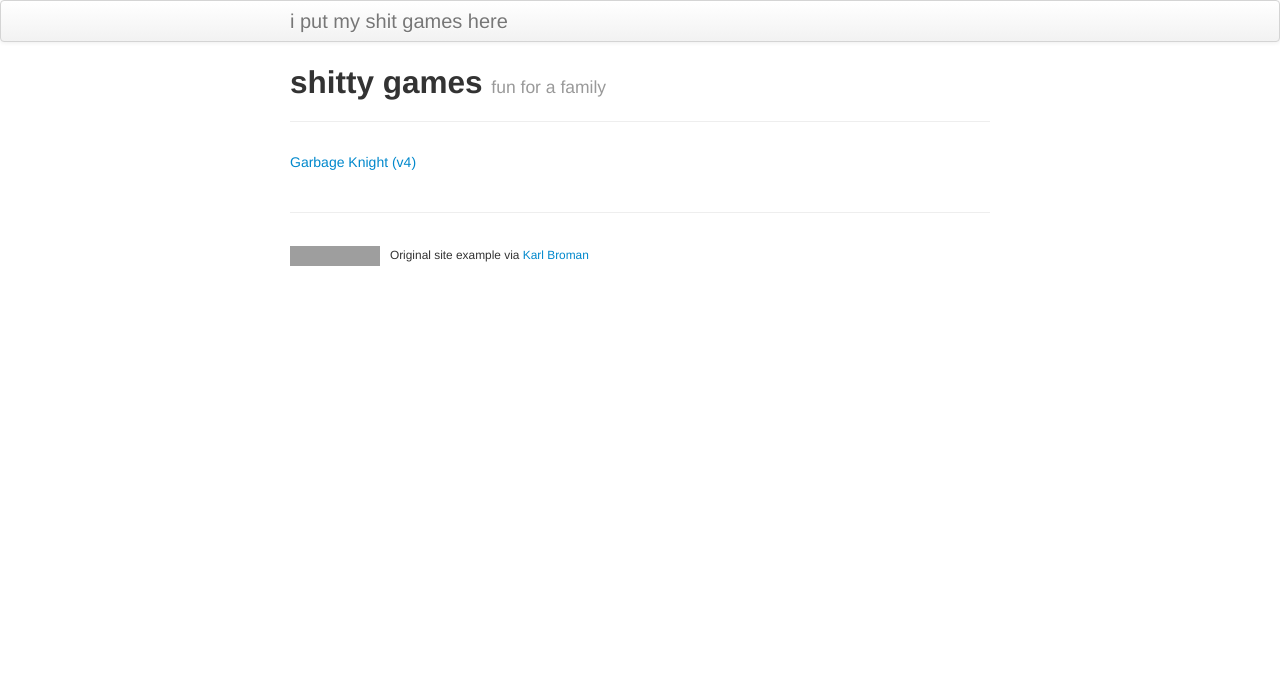
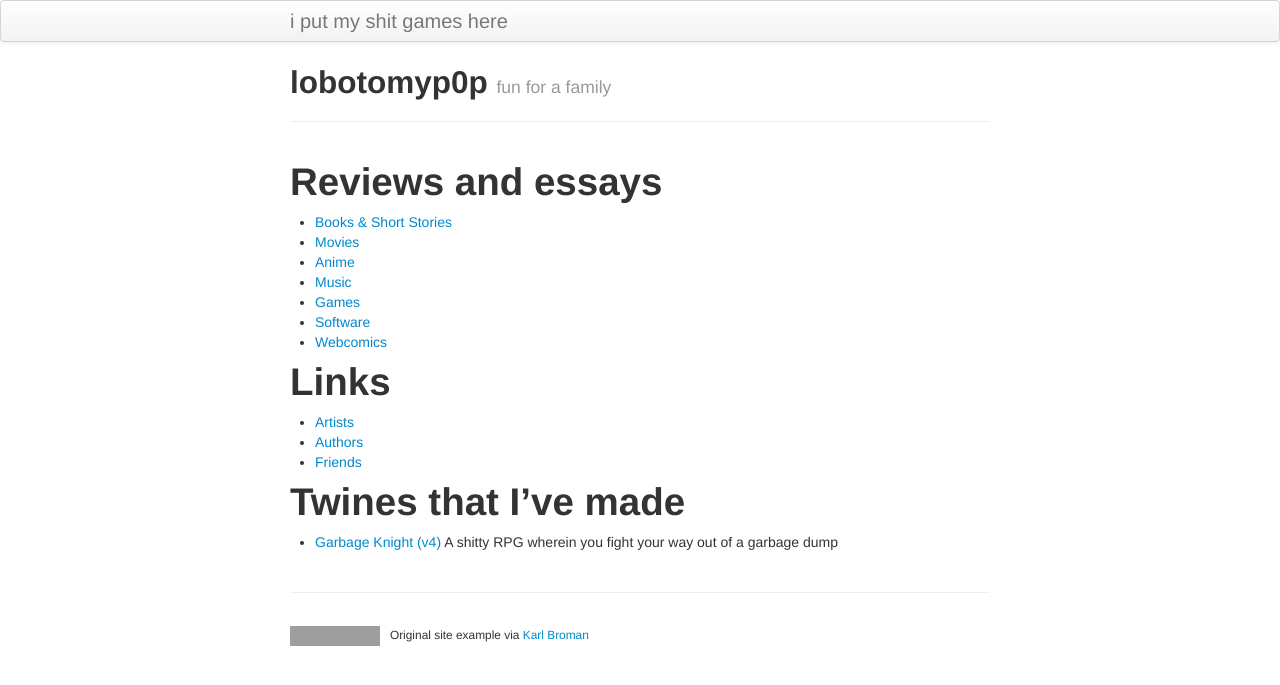
Before and after one commit to lobotomyp0p/lobotomyp0p.github.io, a Jekyll site: the page built from index.md, in a window 1280 px wide. Shown: the top 685 px of the page. Built offline with Jekyll 4.4.1, drawn with Linux system fonts in a browser that asks for light colours; grey boxes are pictures that could not be loaded.

Commit message:
added skeleton for new pages and organization

```diff
--- a/index.md
+++ b/index.md
@@ -1,8 +1,22 @@
 ---
 layout: page
-title: shitty games
+title: lobotomyp0p
 tagline: fun for a family
-description: twine games i write to torment my friends.
+description: a phd with broken wings is all that i desire
 ---
+# Reviews and essays
+- [Books & Short Stories](pages/reviews_books.html)
+- [Movies](pages/reviews_movies.html)
+- [Anime](pages/reviews_anime.html)
+- [Music](pages/reviews_music.html)
+- [Games](pages/reviews_games.html)
+- [Software](pages/reviews_software.html)
+- [Webcomics](pages/reviews_webcomics.html)
 
-[Garbage Knight (v4)](https:lobotomyp0p.github.io/garbage_knight_draft-4.html)
+# Links
+- [Artists](pages/links_artists.html)
+- [Authors](pages/links_authors.html)
+- [Friends](pages/links_friends.html)
+
+# Twines that I've made
+- [Garbage Knight (v4)](https:lobotomyp0p.github.io/garbage_knight_draft-4.html) A shitty RPG wherein you fight your way out of a garbage dump
```
Also changed, not shown: pages/links_artists.md (added, +5 -0 lines), pages/links_authors.md (added, +5 -0 lines), pages/links_friends.md (added, +5 -0 lines), pages/reviews_anime.md (added, +5 -0 lines), pages/reviews_books.md (added, +5 -0 lines), pages/reviews_games.md (added, +5 -0 lines), pages/reviews_movies.md (added, +5 -0 lines), pages/reviews_music.md (added, +5 -0 lines), pages/reviews_software.md (added, +5 -0 lines), pages/reviews_webcomics.md (added, +5 -0 lines).
